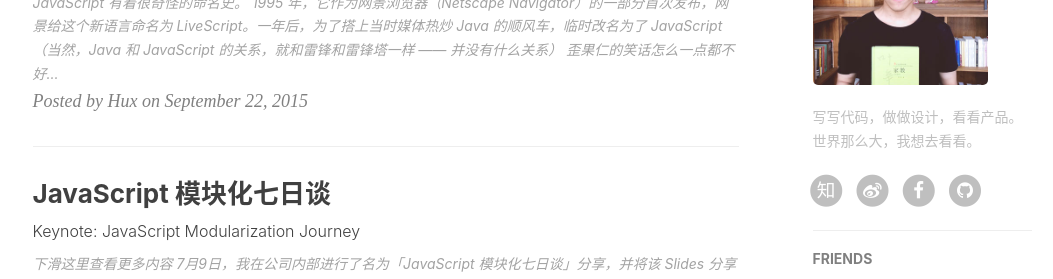
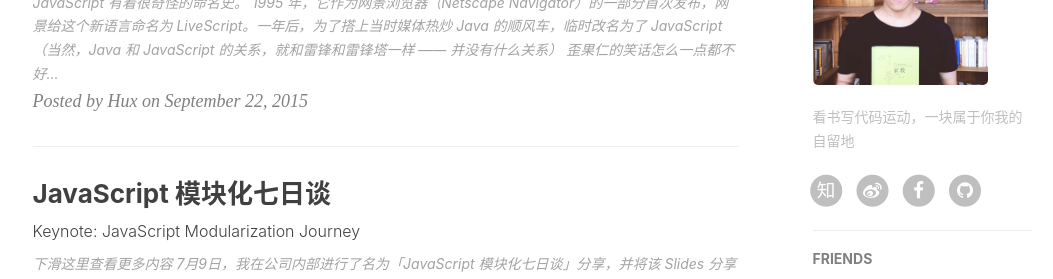
Before and after one commit to congwiny/jacksunny.github.io, a Jekyll site: the page built from index.html, in a window 1280 px wide and 900 px high, scrolled down 692 px. Shown: the part 152-431 px from the top of the window, without its empty margins (135-1188 px from the left). Built offline with Jekyll 4.4.1, drawn with Linux system fonts in a browser that asks for light colours; nearby versions of some CDN libraries; the list of posts is cut into pages by our own code; comment, search, counter and statistics services are not loaded; part of the change alters nothing that is shown.

Commit message:
修改头像等个人信息
修改头像等个人信息

```diff
--- a/_config.yml
+++ b/_config.yml
@@ -1,8 +1,8 @@
 # Site settings
 title: Hux Blog
-SEOTitle: 黄玄的博客 | Hux Blog
+SEOTitle: 午夜凶林的博客 | JackSunny
 header-img: img/home-bg.jpg
-email: huxpro@gmail.com
+email: houshijie3@126.com
 description: "关于前端与设计、黑客与画家 | 黄玄，Web & Mobile Lover，Front-End Engineer，UX Designer | 这里是 @Hux黄玄 的个人博客，与你一起发现更大的世界。"
 keyword: "黄玄, Hux黄玄, Hux, 鬼栈, huxpro, @huxpro, 黄玄的博客, Hux Blog, 博客, 个人网站, 互联网, 前端, 设计, 产品, 肖玉, Lynn, 肖玉的男朋友"
 url: "http://huangxuan.me"              # your host, for absolute URL
@@ -61,7 +61,7 @@ ga_domain: huangxuan.me
 
 # Sidebar settings
 sidebar: true                           # whether or not using Sidebar.
-sidebar-about-description: "写写代码，做做设计，看看产品。世界那么大，我想去看看。"
+sidebar-about-description: "看书写代码运动，一块属于你我的自留地"
 sidebar-avatar: /img/avatar-hux.jpg      # use absolute URL, seeing it's used in both `/` and `/about/`
 
 
```
